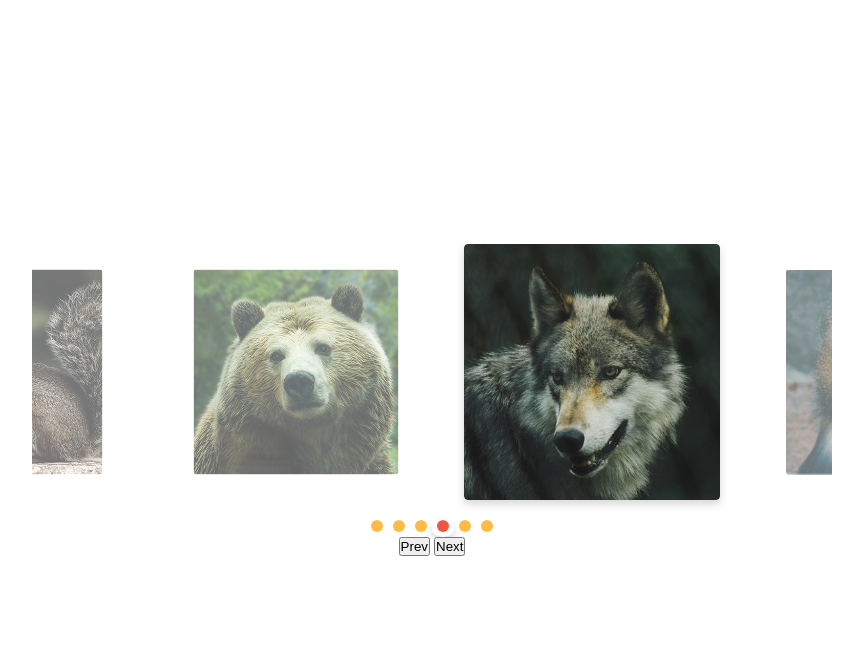
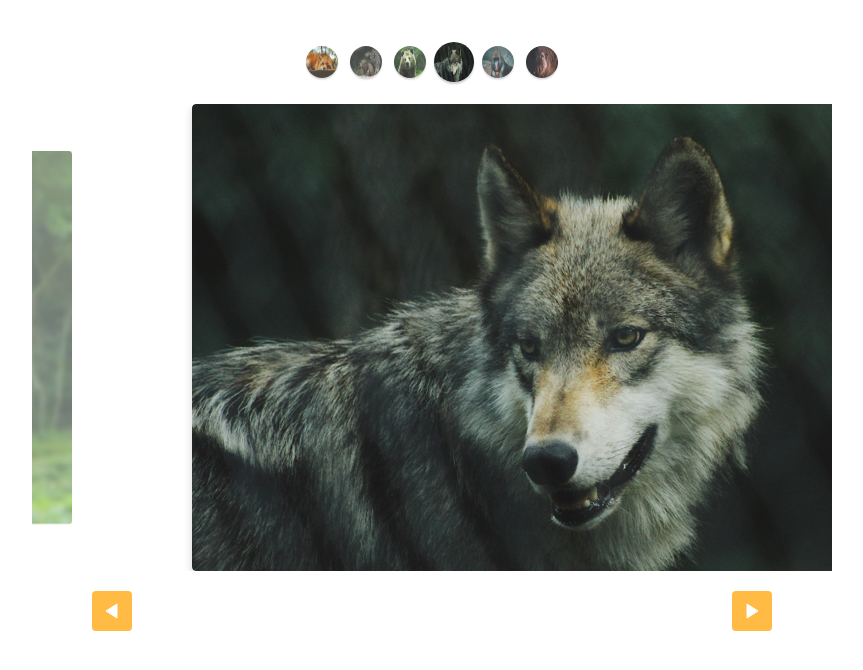
Before and after one commit to nanden-infinity/slider, a website with bundled scripts: page index.html in a window 1280 px wide. Shown: the whole page, without its empty margins (208-1071 px from the left). Built offline with nearby package versions, Linux system fonts and the light colour scheme.

Commit message:
custom-controls estilizado

```diff
--- a/css/style.css
+++ b/css/style.css
@@ -9,17 +9,11 @@
 img {
   max-width: 100%;
   display: block;
-  width: 100%;
+  height: 100%;
+  border-radius: 4px;
 }
 
-body {
-  display: flex;
-  align-items: center;
-  flex-direction: column;
-  justify-content: center;
-  margin: 0 auto;
-  min-height: 100vh;
-}
+
 
 .slide-wrapper {
   display: flex;
@@ -43,7 +37,7 @@ body {
 
 .slide li {
   flex-shrink: 0;
-  width: 20vw;
+  width: 80vw;
   max-width: 800px;
   margin: 0 20px;
   border-radius: 4px;
@@ -60,9 +54,7 @@ li.active {
   box-shadow: 0 4px 8px rgba(44, 44, 44, 0.2);
 
   & img {
-
     border-radius: 4px;
-
   }
 }
 
@@ -118,3 +110,60 @@ li.active {
 [data-control='slide'] li a:hover {
   background: #e54;
 }
+
+/* Custom-Controls */
+
+.custom-controls {
+  display: flex;
+  justify-content: center;
+  margin-top: 40px;
+  margin-bottom: 20px;
+  flex-wrap: wrap;
+}
+
+.custom-controls li {
+  display: flex;
+  justify-content: center;
+  align-items: center;
+  opacity: 0.8;
+  transform: scale(.8);
+  width: 40px;
+  height: 40px;
+  overflow: hidden;
+  border-radius: 50%;
+  margin: 2px;
+  box-shadow: 0 2px 2px rgba(0, 0, 0, 0.2);
+  transition: .3s;
+  cursor: pointer;
+  /*
+  & img {
+    height: 100%;
+  } */
+}
+
+.custom-controls li.active {
+  opacity: 1;
+  transform: scale(1);
+  transition-delay: .2s;
+}
+
+.arrow-nav {
+  display: flex;
+  justify-content: space-around;
+  margin: 20px 0;
+}
+
+.arrow-nav button {
+  cursor: pointer;
+  border: none;
+  padding: 5px;
+  height: 40px;
+  width: 40px;
+  border-radius: 4px;
+  color: white;
+  background: #fb4 url(/img/arrow.svg) center center no-repeat;
+}
+
+.arrow-nav button.prev {
+  transform: rotate(-180deg);
+}
--- a/index.html
+++ b/index.html
@@ -10,20 +10,28 @@
 
 <body>
 
+  <ul class="custom-controls">
+    <li><img src="./img/foto1.jpg" alt=""></li>
+    <li><img src="./img/foto2.jpg" alt=""></li>
+    <li><img src="./img/foto3.jpg" alt=""></li>
+    <li><img src="./img/foto4.jpg" alt=""></li>
+    <li><img src="./img/foto5.jpg" alt=""></li>
+    <li><img src="./img/foto6.jpg" alt=""></li>
+  </ul>
 
   <div class="slide-wrapper">
     <ul class="slide">
-      <li><img src="./img/foto1-thumb.jpg"></li>
-      <li><img src="./img/foto2-thumb.jpg"></li>
-      <li><img src="./img/foto3-thumb.jpg"></li>
-      <li><img src="./img/foto4-thumb.jpg"></li>
-      <li><img src="./img/foto5-thumb.jpg"></li>
-      <li><img src="./img/foto6-thumb.jpg"></li>
+      <li><img src="./img/foto1.jpg"></li>
+      <li><img src="./img/foto2.jpg"></li>
+      <li><img src="./img/foto3.jpg"></li>
+      <li><img src="./img/foto4.jpg"></li>
+      <li><img src="./img/foto5.jpg"></li>
+      <li><img src="./img/foto6.jpg"></li>
     </ul>
   </div>
 <div class="arrow-nav">
-  <button class="prev">Prev</button>
-  <button class="next">Next</button>
+  <button class="prev"></button>
+  <button class="next"></button>
 </div>
   <script type="module" src="js/script.js"></script>
 
--- a/js/script.js
+++ b/js/script.js
@@ -1,7 +1,7 @@
-import { SlideNav } from "./slide.js";
+import  SlideNav  from "./slide.js";
 
 const slide = new SlideNav(".slide-wrapper", ".slide");
 slide.init();
 
 slide.addArrow(".prev", ".next");
-slide.addControl()
+slide.addControl(".custom-controls");
--- a/js/slide.js
+++ b/js/slide.js
@@ -166,7 +166,7 @@ export class Slide {
   }
 }
 
-export class SlideNav extends Slide {
+export default class SlideNav extends Slide {
   constructor(wrapper, slide) {
     super(wrapper, slide);
     this.bindControl();
```
Also changed, not shown: img/arrow.svg (added).
